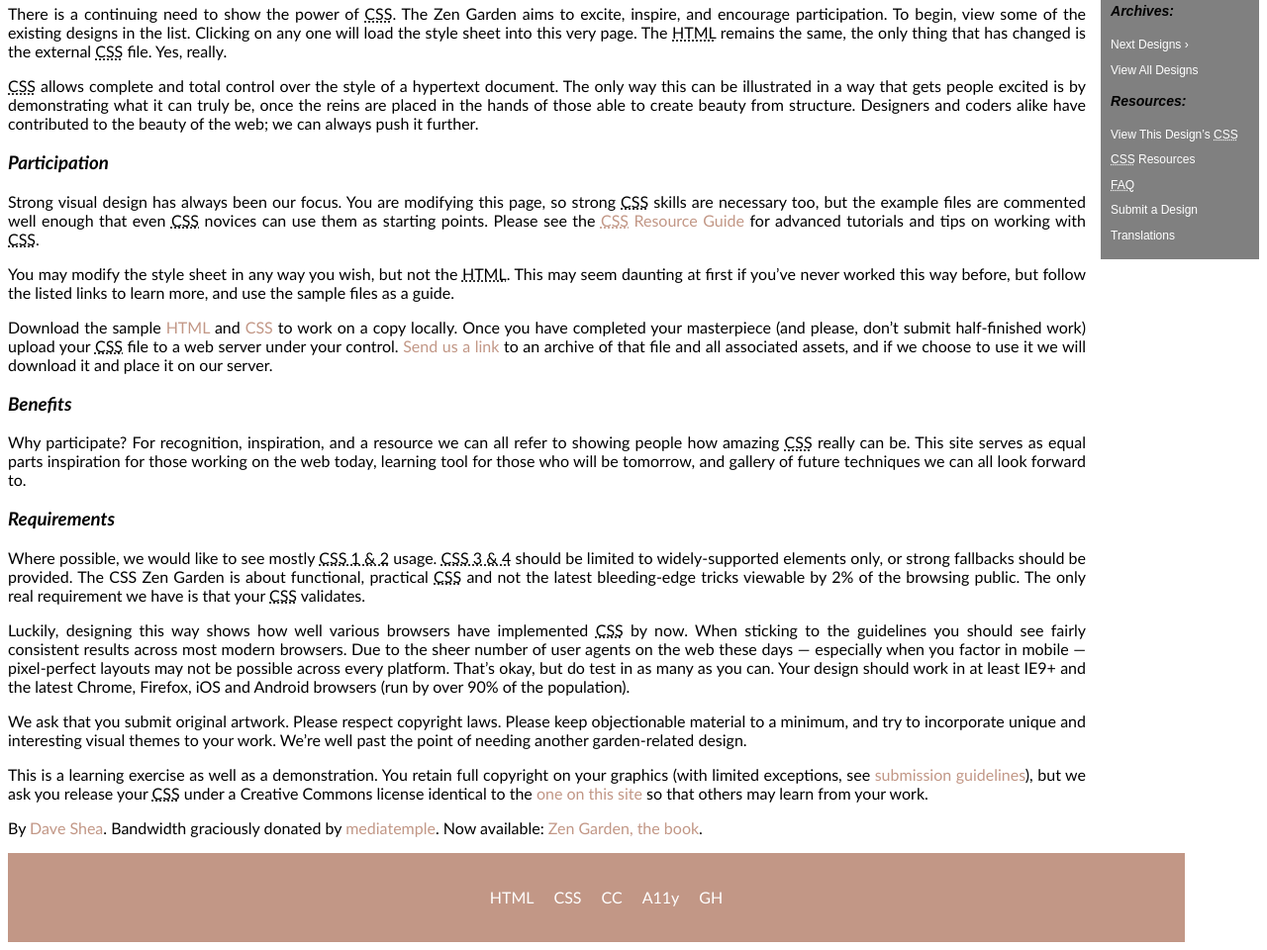
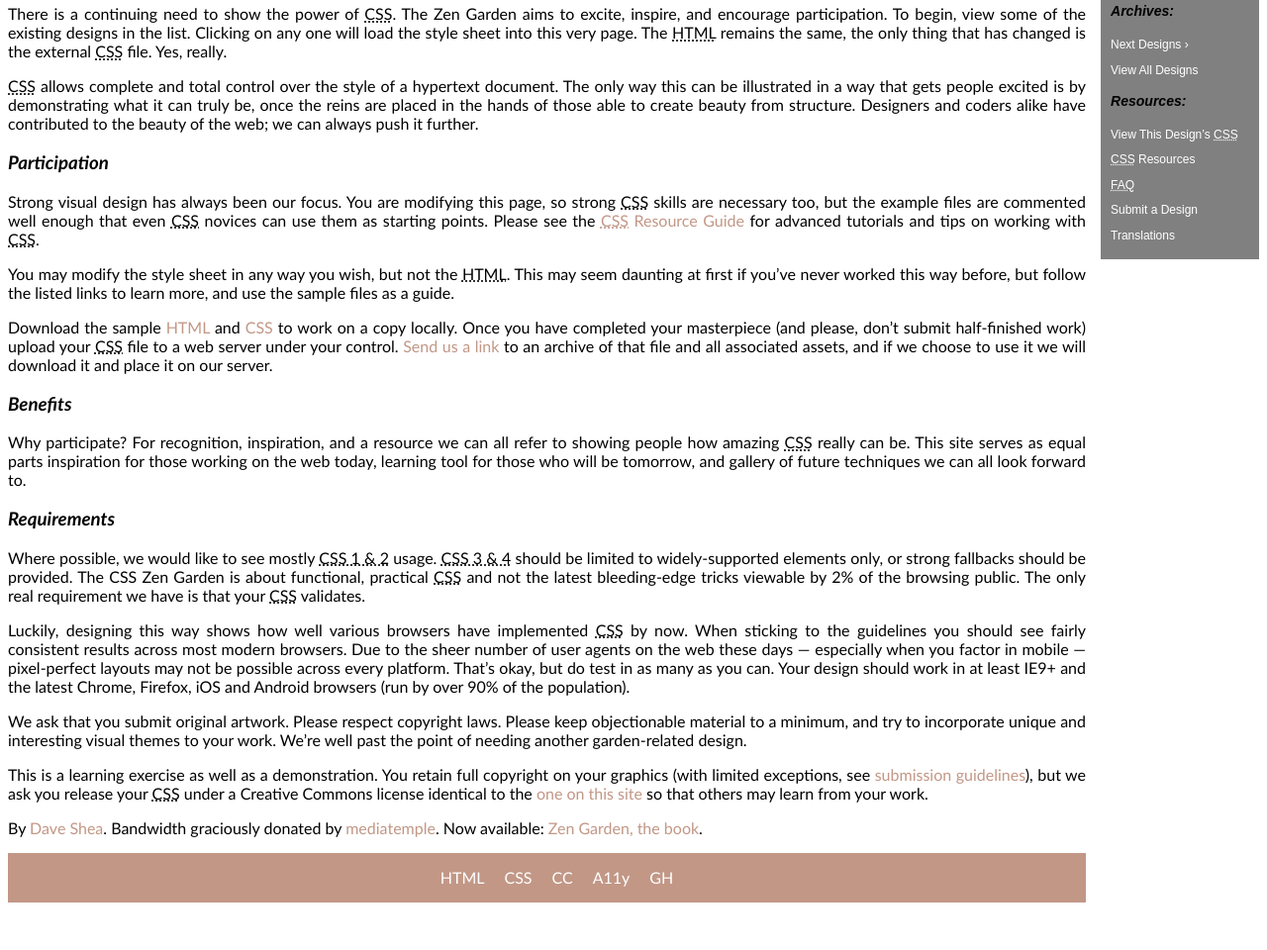
Before and after one commit to ctaylor2242/ctaylor2242.github.io, a plain HTML site: page zen_garden/index.html in a window 1280 px wide. Shown: the part 533-1493 px from the top of the page at 99% size. After the commit the page ends 1453 px from the top, so only its background shows below. Drawn offline with Linux system fonts and the light colour scheme.

Commit message:
fixed padding

```diff
--- a/zen_garden/style.css
+++ b/zen_garden/style.css
@@ -12,7 +12,6 @@ footer {
     width: 100%;
     background: #c29786;
     min-height: 50px;
-    padding: 20px 50px;
     display: flex;
     justify-content: center;
     align-items: center;
```
